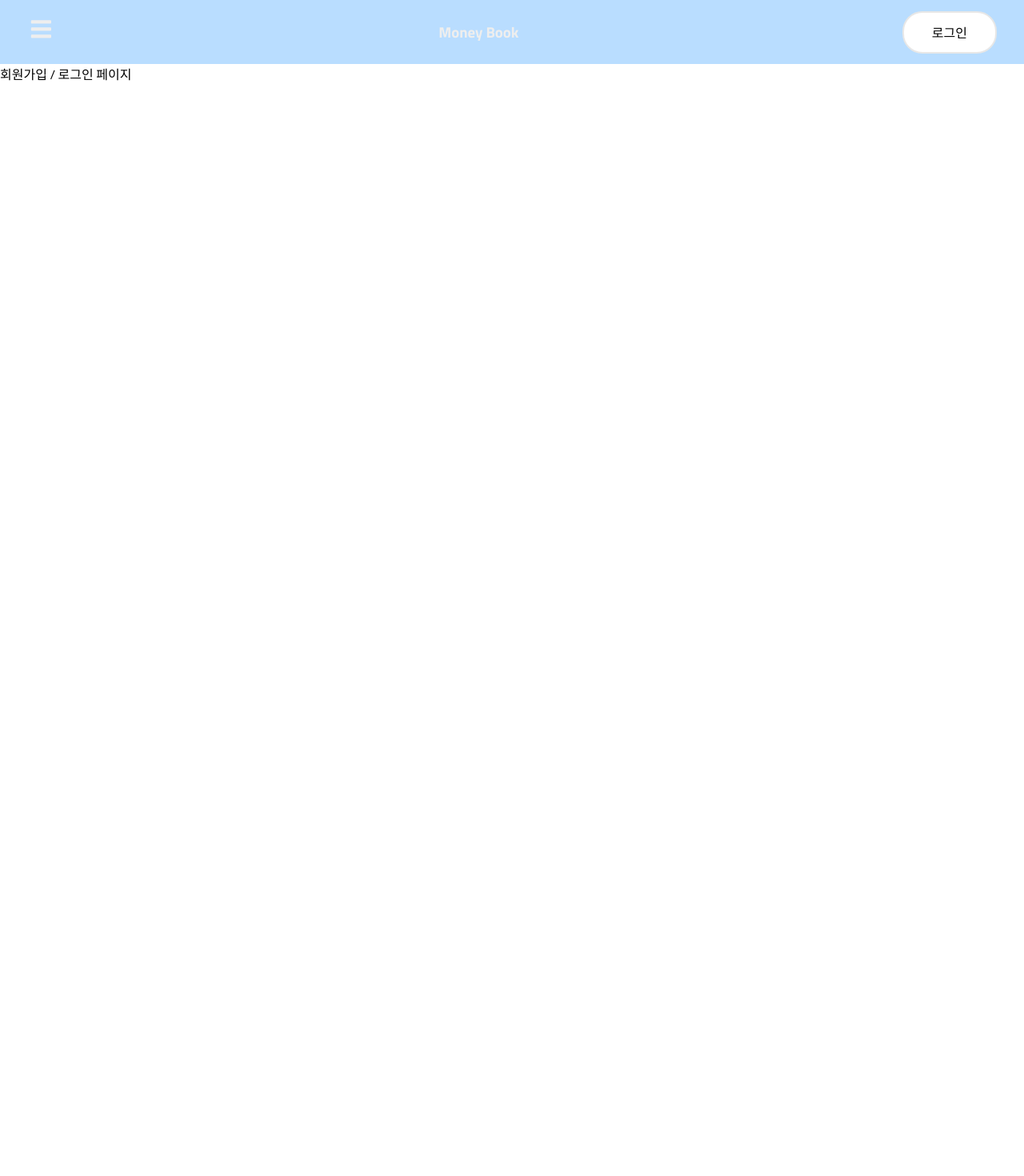
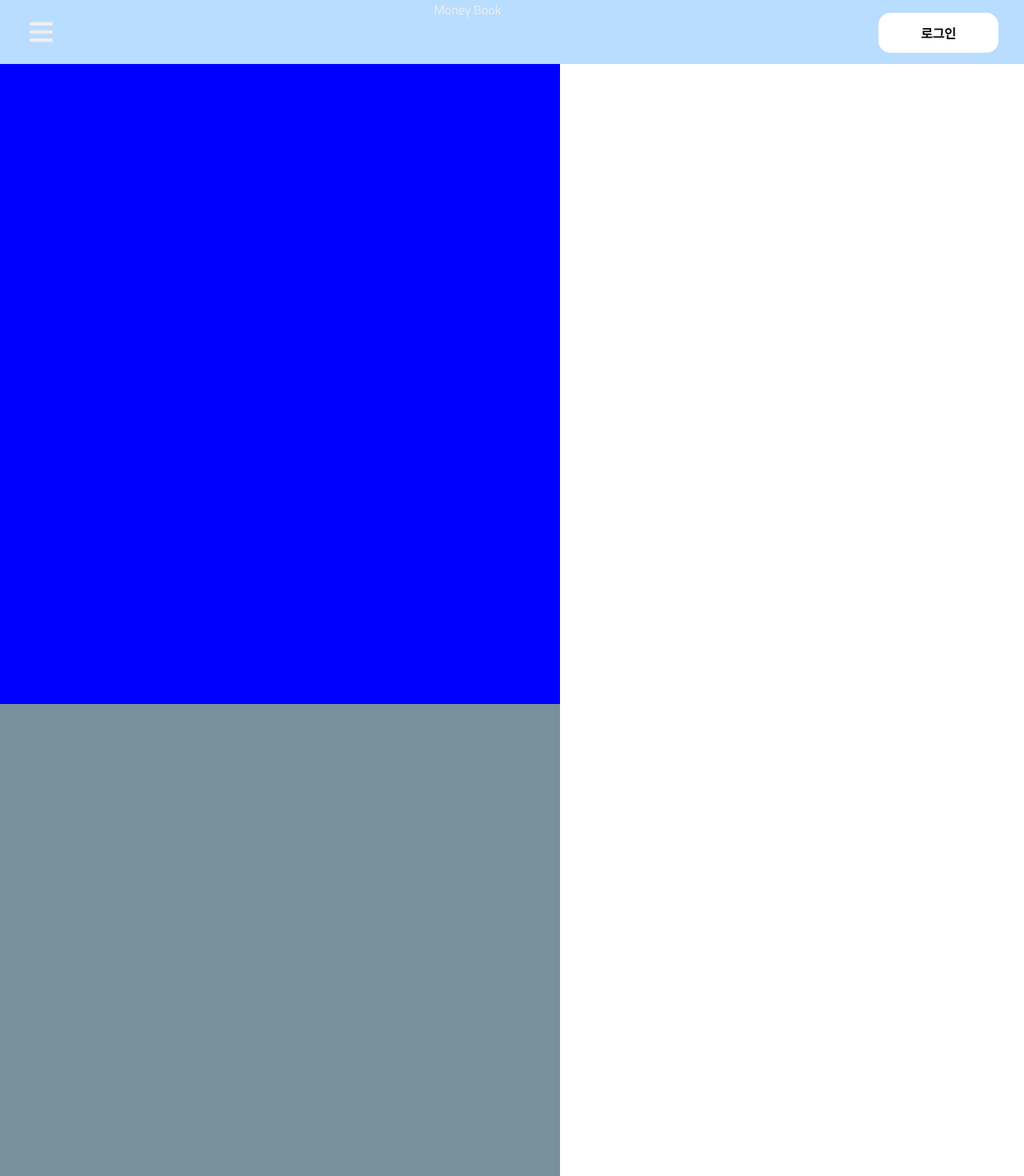
Before and after one commit to nicky-day/money-book, a React (Create React App) app in the folder fronted/: page /account/signin in a window 1280 px wide. Shown: the top 1470 px of the page at 80% size. Before the commit the page ends 800 px from the top, so only its background shows below. Built offline with nearby package versions, Linux system fonts and the light colour scheme.

Commit message:
feat : Create Section

```diff
--- a/fronted/src/App.tsx
+++ b/fronted/src/App.tsx
@@ -2,12 +2,14 @@ import React from 'react';
 import Header from "./components/Header";
 import {BrowserRouter, Route, Routes} from "react-router-dom";
 import SignIn from "./components/SignIn";
+import Main from "./components/Main";
 
 function App() {
     return (
         <React.Fragment>
             <BrowserRouter>
                 <Header/>
+                <Main/>
                 <Routes>
                     <Route path="/account/signin" element={<SignIn/>}></Route>
                 </Routes>
--- a/fronted/src/components/Header.tsx
+++ b/fronted/src/components/Header.tsx
@@ -19,7 +19,7 @@ function Header() {
                     <FaBars/>
                 </button>
                 {/* Logo */}
-                <h3>Money Book</h3>
+                <div>Money Book</div>
                 {/* Login Button */}
                 <Link to="/account/signin">
                     <button className="login-btn">로그인</button>
--- /dev/null
+++ b/fronted/src/components/Main.tsx
@@ -0,0 +1,11 @@
+import React from "react"
+
+const Main = () => {
+    return (
+        <section className="main">
+
+        </section>
+    )
+}
+
+export default Main;
--- a/fronted/src/components/SignIn.tsx
+++ b/fronted/src/components/SignIn.tsx
@@ -1,10 +1,11 @@
 import React from "react"
+import '../styles/signin.css';
 
 const SignIn = () => {
     return (
-        <div>
-            회원가입 / 로그인 페이지
-        </div>
+        <section className="signin">
+
+        </section>
     )
 }
 
--- a/fronted/src/styles/main.css
+++ b/fronted/src/styles/main.css
@@ -5,6 +5,7 @@
     margin: 0;
     box-sizing: border-box;
     font-family: "Titillium Web", sans-serif;
+    height: 100%;
 }
 
 :root {
@@ -26,16 +27,18 @@ header {
 
 header .login-btn {
     background-color: white;
-    border: 2px solid #e7e7e7;
     color: black;
-    padding: 12px 35px;
     text-align: center;
     text-decoration: none;
     display: inline-block;
     font-size: 16px;
-    margin: 4px 2px;
+    margin-top: 16px;
     cursor: pointer;
-    border-radius: 25px;
+    border-radius: 15px;
+    width: 150px;
+    height: 50px;
+    font-weight: bold;
+    border: none;
 }
 
 header .sidebar-btn {
@@ -46,10 +49,6 @@ header .sidebar-btn {
     outline: none;
     color: var(--textColor);
     font-size: 1.8rem;
-}
-
-header h3 {
-    margin: 0 auto;
 }
 
 .sidebar {
@@ -90,9 +89,14 @@ header h3 {
     font-weight: bold;
 }
 
+.sidebar .login-btn {
+    height: 50px;
+}
+
 .sidebar .login-btn button {
     margin: 10px 55px;
     width: 250px;
+    height: 50px;
     padding: 15px;
     font-size: 16px;
     border: none;
@@ -120,6 +124,13 @@ header h3 {
     font-weight: bold;
 }
 
+section.main{
+    display: block;
+    max-width: 700px;
+    height: 100%;
+    background-color: blue;
+}
+
 
 @media only screen and (max-width: 1024px) {
     header .responsive_sidebar {
--- /dev/null
+++ b/fronted/src/styles/signin.css
@@ -0,0 +1,6 @@
+section.signin {
+    display: block;
+    max-width: 700px;
+    height: 100%;
+    background-color: #78909C;
+}
```
